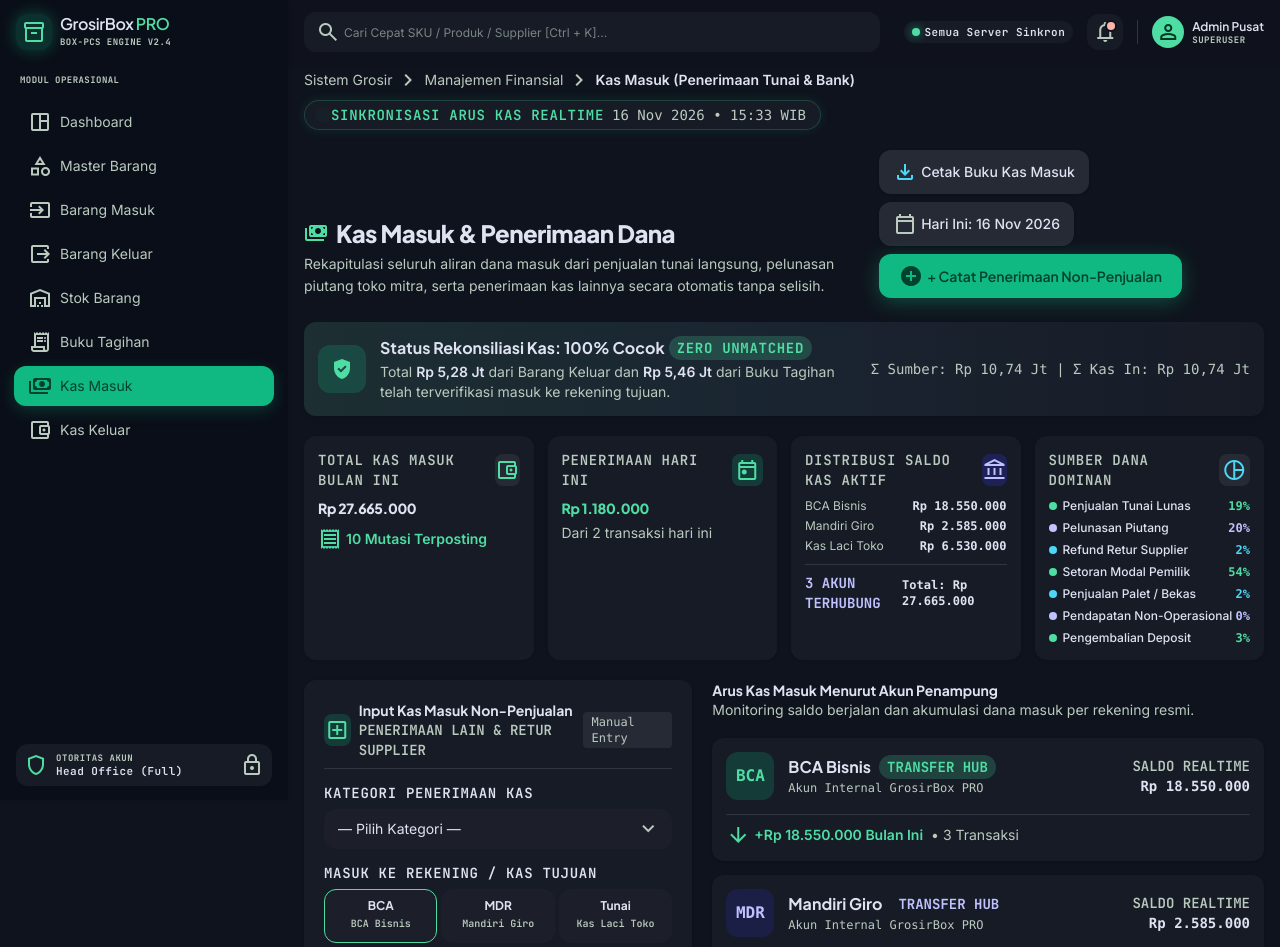
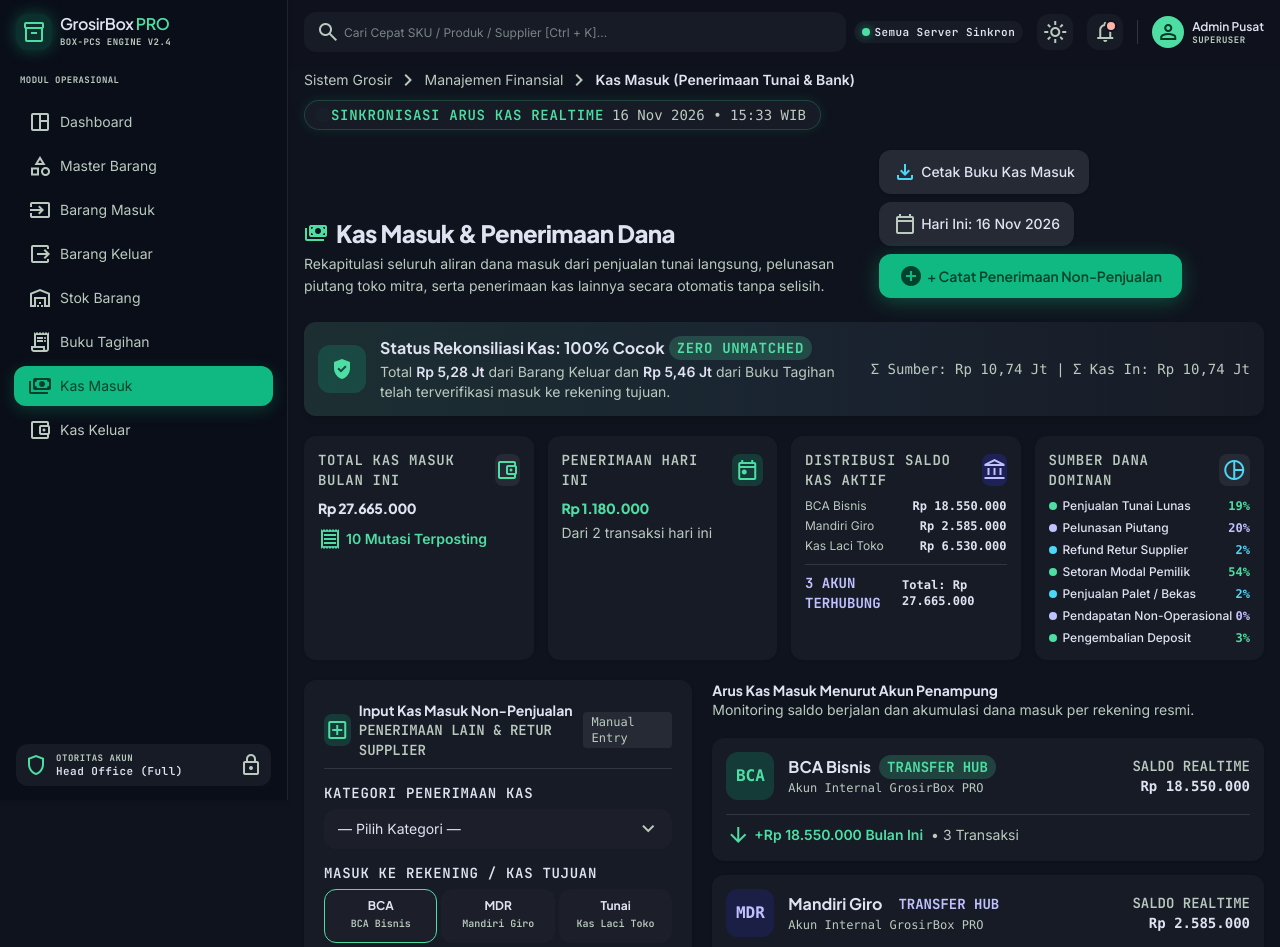
Before and after one commit to argisya/Supos_v2, a Laravel app: page /cash-ins in a window 1280 px wide. Shown: the top 947 px of the page. Run offline with Laravel 12, Linux system fonts and the light colour scheme; data comes from the database, SQL or seed files in the repository; style sheets or scripts are compiled from the project's sources.

Commit message:
light mode dan dark mode

```diff
--- a/resources/css/app.css
+++ b/resources/css/app.css
@@ -1,73 +1,84 @@
 @import "tailwindcss";
 
-/* ============================================================
-   TAILWIND V4 — SOURCE DETECTION
-   Memberitahu Tailwind file mana saja yang harus di-scan
-   ============================================================ */
 @source '../../vendor/laravel/framework/src/Illuminate/Pagination/resources/views/*.blade.php';
 @source '../../storage/framework/views/*.php';
 @source '../**/*.blade.php';
 @source '../**/*.js';
 
+/* Aktifkan `dark:` variant berbasis class `.dark` (bukan prefers-color-scheme) */
+@custom-variant dark (&:where(.dark, .dark *));
+
 /* ============================================================
-   TAILWIND V4 — THEME TOKENS (dari tailwind.config.js v3 lama)
+   LIGHT MODE (default)
    ============================================================ */
 @theme {
-    /* ============ COLORS ============ */
-    --color-inverse-on-surface: #2c303b;
-    --color-on-background: #dfe2f1;
-    --color-on-tertiary: #003640;
-    --color-surface-container-lowest: #0a0e18;
-    --color-secondary-container: #3131c0;
-    --color-primary-fixed-dim: #4edea3;
-    --color-on-primary-container: #00422b;
-    --color-tertiary: #4cd7f6;
+    /* ---- Surfaces ---- */
+    --color-background: #f8fafc;
+    --color-surface: #ffffff;
+    --color-surface-dim: #e2e8f0;
+    --color-surface-bright: #ffffff;
+    --color-surface-container-lowest: #f0f4f8;
+    --color-surface-container-low: #f8fafc;
+    --color-surface-container: #f1f5f9;
+    --color-surface-container-high: #e2e8f0;
+    --color-surface-container-highest: #cbd5e1;
+    --color-surface-variant: #e2e8f0;
+
+    /* ---- Text on surfaces ---- */
+    --color-on-surface: #0f172a;
+    --color-on-surface-variant: #475569;
+    --color-on-background: #0f172a;
+    --color-inverse-surface: #1e293b;
+    --color-inverse-on-surface: #f1f5f9;
+
+    /* ---- Primary (Emerald) ---- */
+    --color-primary: #059669;
+    --color-on-primary: #ffffff;
     --color-primary-container: #10b981;
-    --color-surface-dim: #0f131d;
-    --color-surface-container-highest: #313540;
+    --color-on-primary-container: #ffffff;
+    --color-primary-fixed: #6ffbbe;
+    --color-primary-fixed-dim: #34d399;
+    --color-on-primary-fixed: #002113;
+    --color-on-primary-fixed-variant: #005236;
+    --color-inverse-primary: #006c49;
+
+    /* ---- Secondary (Indigo) ---- */
+    --color-secondary: #4f46e5;
+    --color-on-secondary: #ffffff;
+    --color-secondary-container: #e0e7ff;
+    --color-on-secondary-container: #1e1b4b;
+    --color-secondary-fixed: #e1e0ff;
+    --color-secondary-fixed-dim: #a5a5ff;
     --color-on-secondary-fixed: #07006c;
-    --color-outline: #86948a;
-    --color-surface-container-low: #171b26;
-    --color-on-secondary-container: #b0b2ff;
+    --color-on-secondary-fixed-variant: #2f2ebe;
+
+    /* ---- Tertiary (Cyan) ---- */
+    --color-tertiary: #0891b2;
+    --color-on-tertiary: #ffffff;
+    --color-tertiary-container: #cffafe;
+    --color-on-tertiary-container: #164e63;
+    --color-tertiary-fixed: #acedff;
     --color-tertiary-fixed-dim: #4cd7f6;
-    --color-surface-bright: #353944;
-    --color-on-tertiary-container: #003f4b;
-    --color-on-primary-fixed-variant: #005236;
-    --color-surface-tint: #4edea3;
-    --color-on-error: #690005;
-    --color-on-error-container: #ffdad6;
-    --color-surface: #0f131d;
-    --color-error: #ffb4ab;
-    --color-surface-container-high: #262a35;
-    --color-inverse-primary: #006c49;
-    --color-on-primary-fixed: #002113;
-    --color-tertiary-fixed: #acedff;
-    --color-on-secondary: #1000a9;
-    --color-surface-variant: #313540;
-    --color-on-primary: #003824;
-    --color-on-secondary-fixed-variant: #2f2ebe;
-    --color-secondary: #c0c1ff;
-    --color-surface-container: #1c1f2a;
-    --color-secondary-fixed: #e1e0ff;
-    --color-tertiary-container: #00b2d0;
+    --color-on-tertiary-fixed: #001f26;
     --color-on-tertiary-fixed-variant: #004e5c;
-    --color-background: #0f131d;
-    --color-secondary-fixed-dim: #c0c1ff;
-    --color-on-surface: #dfe2f1;
-    --color-on-surface-variant: #bbcabf;
-    --color-primary: #4edea3;
-    --color-outline-variant: #3c4a42;
-    --color-error-container: #93000a;
-    --color-primary-fixed: #6ffbbe;
-    --color-on-tertiary-fixed: #001f26;
 
-    /* ============ BORDER RADIUS ============ */
+    /* ---- Error ---- */
+    --color-error: #dc2626;
+    --color-on-error: #ffffff;
+    --color-error-container: #fee2e2;
+    --color-on-error-container: #7f1d1d;
+
+    /* ---- Outline & Tint ---- */
+    --color-outline: #94a3b8;
+    --color-outline-variant: #cbd5e1;
+    --color-surface-tint: #059669;
+
+    /* ---- Spacing / Radius / Fonts (sama, tidak berubah) ---- */
     --radius-DEFAULT: 0.25rem;
     --radius-lg: 0.5rem;
     --radius-xl: 0.75rem;
     --radius-full: 9999px;
 
-    /* ============ CUSTOM SPACING ============ */
     --spacing-space-xs: 0.25rem;
     --spacing-space-sm: 0.5rem;
     --spacing-gutter: 0.75rem;
@@ -76,7 +87,6 @@
     --spacing-space-lg: 1.25rem;
     --spacing-space-xl: 1.75rem;
 
-    /* ============ FONT FAMILIES ============ */
     --font-body-lg: "Inter", ui-sans-serif, system-ui, sans-serif;
     --font-body-sm: "Inter", ui-sans-serif, system-ui, sans-serif;
     --font-body-md: "Inter", ui-sans-serif, system-ui, sans-serif;
@@ -88,7 +98,6 @@
     --font-label-sm: "JetBrains Mono", ui-monospace, monospace;
     --font-label-lg: "JetBrains Mono", ui-monospace, monospace;
 
-    /* ============ FONT SIZES ============ */
     --text-body-lg: 16px;
     --text-body-lg--line-height: 24px;
     --text-body-lg--font-weight: 400;
@@ -135,12 +144,58 @@
     --text-label-lg--font-weight: 600;
 }
 
-/* ============ BASE ============ */
+/* ============================================================
+   DARK MODE — Override CSS variables
+   ============================================================ */
+.dark {
+    --color-background: #0f131d;
+    --color-surface: #0f131d;
+    --color-surface-dim: #0f131d;
+    --color-surface-bright: #353944;
+    --color-surface-container-lowest: #0a0e18;
+    --color-surface-container-low: #171b26;
+    --color-surface-container: #1c1f2a;
+    --color-surface-container-high: #262a35;
+    --color-surface-container-highest: #313540;
+    --color-surface-variant: #313540;
+
+    --color-on-surface: #dfe2f1;
+    --color-on-surface-variant: #bbcabf;
+    --color-on-background: #dfe2f1;
+    --color-inverse-surface: #dfe2f1;
+    --color-inverse-on-surface: #2c303b;
+
+    --color-primary: #4edea3;
+    --color-on-primary: #003824;
+    --color-primary-container: #10b981;
+    --color-on-primary-container: #00422b;
+    --color-inverse-primary: #006c49;
+
+    --color-secondary: #c0c1ff;
+    --color-on-secondary: #1000a9;
+    --color-secondary-container: #3131c0;
+    --color-on-secondary-container: #b0b2ff;
+
+    --color-tertiary: #4cd7f6;
+    --color-on-tertiary: #003640;
+    --color-tertiary-container: #00b2d0;
+    --color-on-tertiary-container: #003f4b;
+
+    --color-error: #ffb4ab;
+    --color-on-error: #690005;
+    --color-error-container: #93000a;
+    --color-on-error-container: #ffdad6;
+
+    --color-outline: #86948a;
+    --color-outline-variant: #3c4a42;
+    --color-surface-tint: #4edea3;
+}
+
+/* ============================================================
+   BASE
+   ============================================================ */
 @layer base {
-    html, body {
-        margin: 0;
-        padding: 0;
-    }
+    html, body { margin: 0; padding: 0; }
     body {
         overscroll-behavior: none;
         background-color: var(--color-background);
@@ -148,9 +203,8 @@
         font-family: var(--font-body-md);
         font-size: var(--text-body-md);
         -webkit-font-smoothing: antialiased;
+        transition: background-color 0.2s ease, color 0.2s ease;
     }
 }
 
-::-webkit-scrollbar {
-    display: none;
-}
+::-webkit-scrollbar { display: none; }
--- a/resources/views/layouts/app.blade.php
+++ b/resources/views/layouts/app.blade.php
@@ -1,10 +1,25 @@
 <!DOCTYPE html>
-<html class="dark" lang="id">
+<html lang="id">
 <head>
     <meta charset="utf-8" />
     <meta name="viewport" content="width=device-width, initial-scale=1.0" />
     <meta name="csrf-token" content="{{ csrf_token() }}">
     <title>GrosirBox PRO — @yield('title', 'Master Barang')</title>
+
+    {{-- 🔥 FOUC Prevention: set theme SEBELUM CSS load --}}
+    <script>
+        (function () {
+            try {
+                var saved = localStorage.getItem('theme');
+                // Default = dark (kalau belum pernah pilih)
+                var isDark = saved === null ? true : saved === 'dark';
+                if (isDark) document.documentElement.classList.add('dark');
+            } catch (e) {
+                // localStorage disabled → fallback ke dark
+                document.documentElement.classList.add('dark');
+            }
+        })();
+    </script>
 
     <link rel="preconnect" href="https://fonts.googleapis.com">
     <link rel="preconnect" href="https://fonts.gstatic.com" crossorigin>
@@ -67,5 +82,32 @@
             });
         })();
     </script>
+
+    <script>
+        (function () {
+            var btn  = document.getElementById('themeToggle');
+            var icon = document.getElementById('themeIcon');
+            if (!btn || !icon) return;
+
+            function updateIcon() {
+                // Kalau .dark aktif → icon jadi ☀️ (light_mode) untuk switch ke light
+                // Kalau .dark tidak aktif → icon jadi 🌙 (dark_mode) untuk switch ke dark
+                icon.textContent = document.documentElement.classList.contains('dark')
+                    ? 'light_mode'
+                    : 'dark_mode';
+            }
+
+            // Sinkronkan icon saat page load (localStorage sudah di-set di <head>)
+            updateIcon();
+
+            btn.addEventListener('click', function () {
+                var isDark = document.documentElement.classList.toggle('dark');
+                try {
+                    localStorage.setItem('theme', isDark ? 'dark' : 'light');
+                } catch (e) { /* localStorage disabled */ }
+                updateIcon();
+            });
+        })();
+    </script>
 </body>
 </html>
--- a/resources/views/layouts/partials/header.blade.php
+++ b/resources/views/layouts/partials/header.blade.php
@@ -15,6 +15,13 @@
             <div class="w-2 h-2 rounded-full bg-primary shadow-[0_0_8px_rgba(16,185,129,0.8)]"></div>
             <span class="font-label-md text-label-md text-on-surface">Semua Server Sinkron</span>
         </div>
+        <button id="themeToggle"
+                type="button"
+                class="w-9 h-9 rounded-xl bg-surface-container-low hover:bg-surface-container-high flex items-center justify-center text-on-surface-variant hover:text-on-surface transition-colors"
+                title="Toggle Light/Dark Mode"
+                aria-label="Toggle theme">
+            <span id="themeIcon" class="material-symbols-outlined text-[20px]">dark_mode</span>
+        </button>
         <button class="relative w-9 h-9 rounded-xl bg-surface-container-low hover:bg-surface-container-high flex items-center justify-center text-on-surface-variant transition-colors">
             <span class="material-symbols-outlined text-[20px]">notifications</span>
             <span class="absolute top-2 right-2 w-2 h-2 bg-error rounded-full ring-2 ring-surface"></span>
--- a/resources/views/layouts/partials/sidebar.blade.php
+++ b/resources/views/layouts/partials/sidebar.blade.php
@@ -1,4 +1,4 @@
-<aside id="appSidebar" class="fixed left-0 top-0 h-full w-72 -translate-x-full lg:translate-x-0 transition-transform duration-200 bg-surface-container-lowest z-50 flex flex-col justify-between py-space-md shadow-[0_1px_8px_rgba(0,0,0,0.04)]">
+<aside class="fixed left-0 top-0 h-full w-72 bg-surface-container-lowest z-50 flex flex-col justify-between py-space-md shadow-[0_1px_8px_rgba(0,0,0,0.04)] border-r border-outline-variant/40">
     <div class="flex flex-col gap-space-md">
         <div class="px-margin flex items-center justify-between gap-space-sm">
             <div class="flex items-center gap-space-sm">
```
